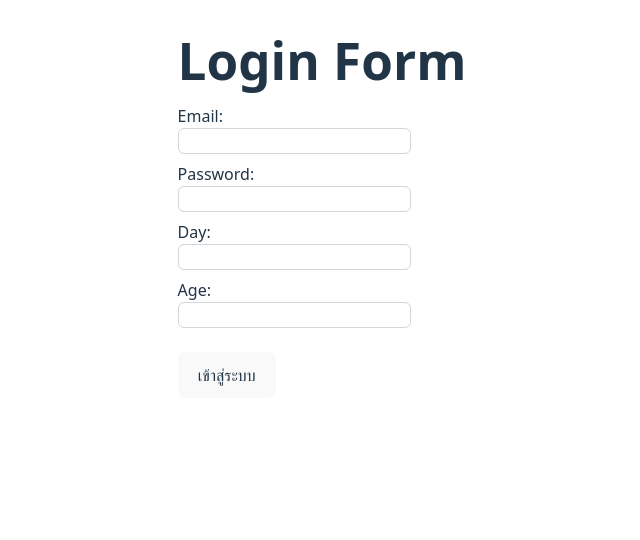
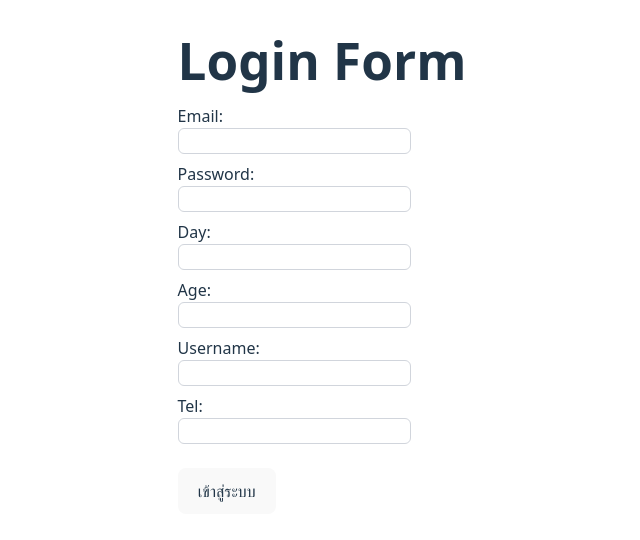
Before and after one commit to princesuke/cc21-validate-demo-app, a React (Vite) app: page / in a window 1280 px wide. Shown: the top 540 px of the page, without its empty margins (318-958 px from the left). Built offline with nearby package versions, Linux system fonts and the light colour scheme.

Commit message:
feat: add regex

```diff
--- a/src/components/LoginForm.jsx
+++ b/src/components/LoginForm.jsx
@@ -7,6 +7,8 @@ export default function LoginForm() {
     password: "",
     day: "",
     age: "",
+    username: "",
+    tel: "",
   });
 
   const [errors, setErrors] = useState({});
@@ -107,6 +109,34 @@ export default function LoginForm() {
             {errors.age && <p className={styles.error}>{errors.age[0]}</p>}
           </div>
 
+          <div>
+            <label>Username:</label>
+            <br />
+            <input
+              type="text"
+              name="username"
+              value={formData.username}
+              className={styles.input}
+              onChange={handleChange}
+            />
+            {errors.username && (
+              <p className={styles.error}>{errors.username[0]}</p>
+            )}
+          </div>
+
+          <div>
+            <label>Tel:</label>
+            <br />
+            <input
+              type="text"
+              name="tel"
+              value={formData.tel}
+              className={styles.input}
+              onChange={handleChange}
+            />
+            {errors.tel && <p className={styles.error}>{errors.tel[0]}</p>}
+          </div>
+
           <button className="mt-4" type="submit">
             เข้าสู่ระบบ
           </button>
--- a/src/schemas/loginSchema.js
+++ b/src/schemas/loginSchema.js
@@ -11,4 +11,18 @@ export const loginSchema = z.object({
     .min(1, "วันต้องอยู่ระหว่าง 1 ถึง 31")
     .max(31, "วันต้องอยู่ระหว่าง 1 ถึง 31"),
   age: z.coerce.number().min(13, "ต้องมีอายุเกิน 13"),
+  username: z
+    .string()
+    .min(1, "กรุณากรอกชื่อผู้ใช้")
+    .regex(/^[a-zA-Z]{5,12}$/, "กรุณากรอกภาษาอังกฤษ 5-12 ตัว"),
+  tel: z.string().regex(/^0\d{9}$/, "ต้องเป็นตัวเลข 10 ตัว"),
 });
+
+//
+
+// username
+// ต้องมีอย่างน้อย 1 ตัว
+// ต้องเป็นตัวอักษรภาษาอังกฤษ 5-12 ตัว
+
+// tel เช็คเบอร์
+// ตัวเลขต้อง มี 10 ตัว แล้วตัวแรกต้อง เป็น 0
```
